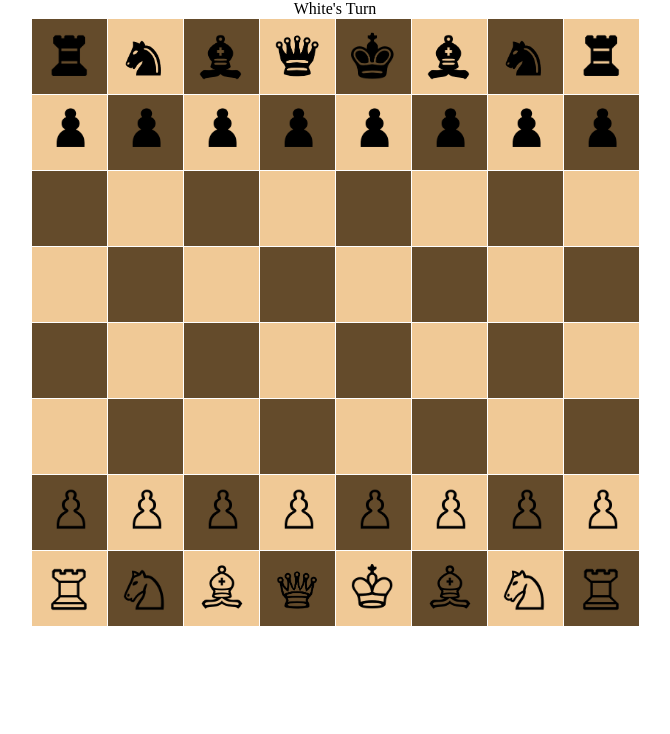
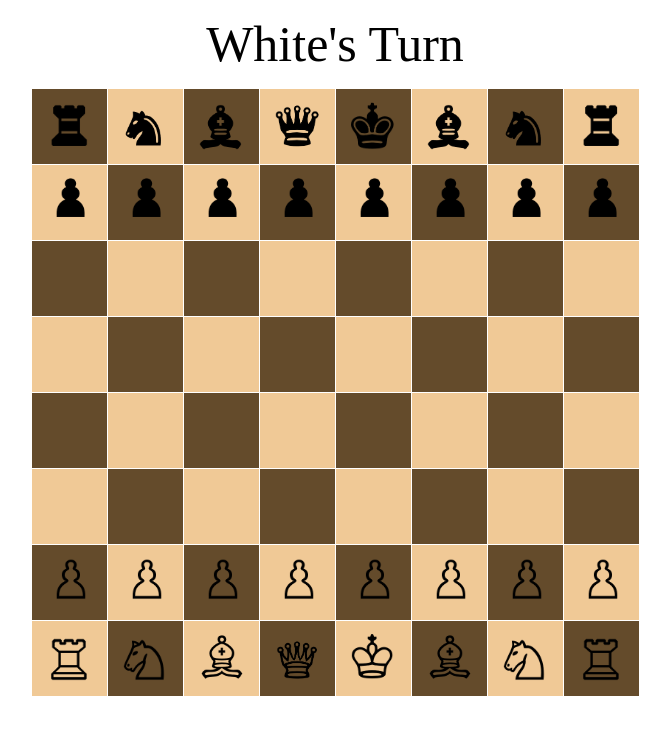
Before and after one commit to Yuui-Kishimoto/chess, a plain HTML site: page CHESS/index.html in a window 1280 px wide. Shown: the whole page, without its empty margins (305-975 px from the left). Drawn offline with Linux system fonts and the light colour scheme.

Commit message:
Update index.html

```diff
--- a/CHESS/index.html
+++ b/CHESS/index.html
@@ -10,7 +10,7 @@
 </head>
 
 <body>
-    <div id="whos-turn" style="">White's Turn</div>
+    <div id="whos-turn" style="font-size: 50px; font-family: serif; text-align: center; margin: 15px;">White's Turn</div>
 
     <ul>
 
```
